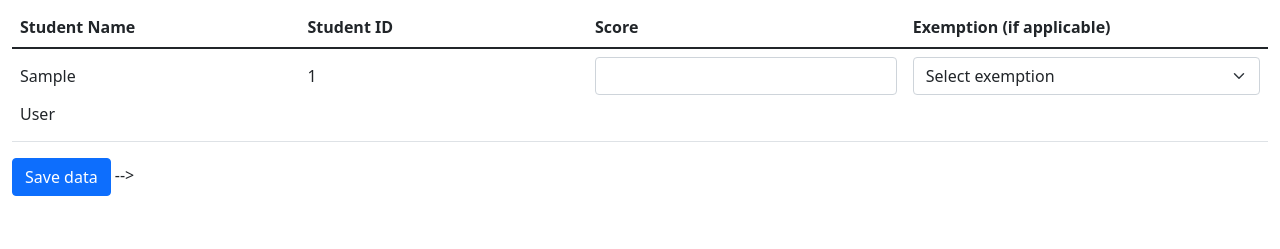
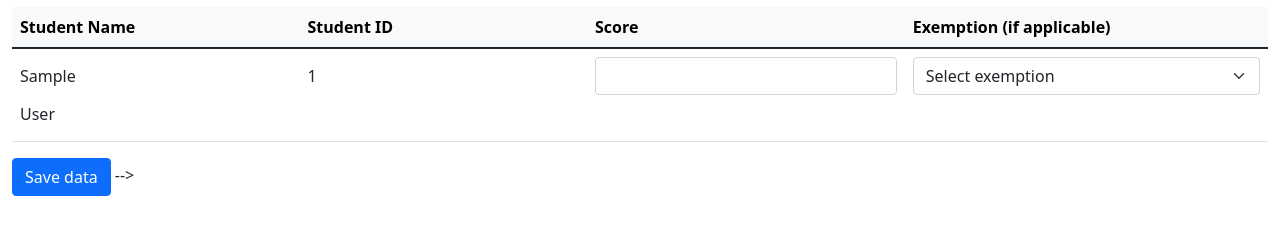
Before and after one commit to WickedWahine/assessments-project, a Flask app: template templates/assessment.html in a window 1280 px wide. Shown: the part 551-800 px from the top of the page. Run offline with Flask 2, Linux system fonts and the light colour scheme; the template is opened without the code that fills it: values that come from a table or form of the project are taken from there, others are empty; the visitor is signed in with stand-in values (Sample User, id 1); data comes from the database, SQL or seed files in the repository.

Commit message:
Added logo, brand, dressed up table

```diff
--- a/templates/assessment.html
+++ b/templates/assessment.html
@@ -11,7 +11,7 @@
     <form action="/assessment/{{assessment.assessment_id}}" method="POST" >
 
       <table class="table table-hover">
-        <thead>
+        <thead class="table-light">
           <tr>
             <th>Student Name</th>
             <th>Student ID</th>
```
